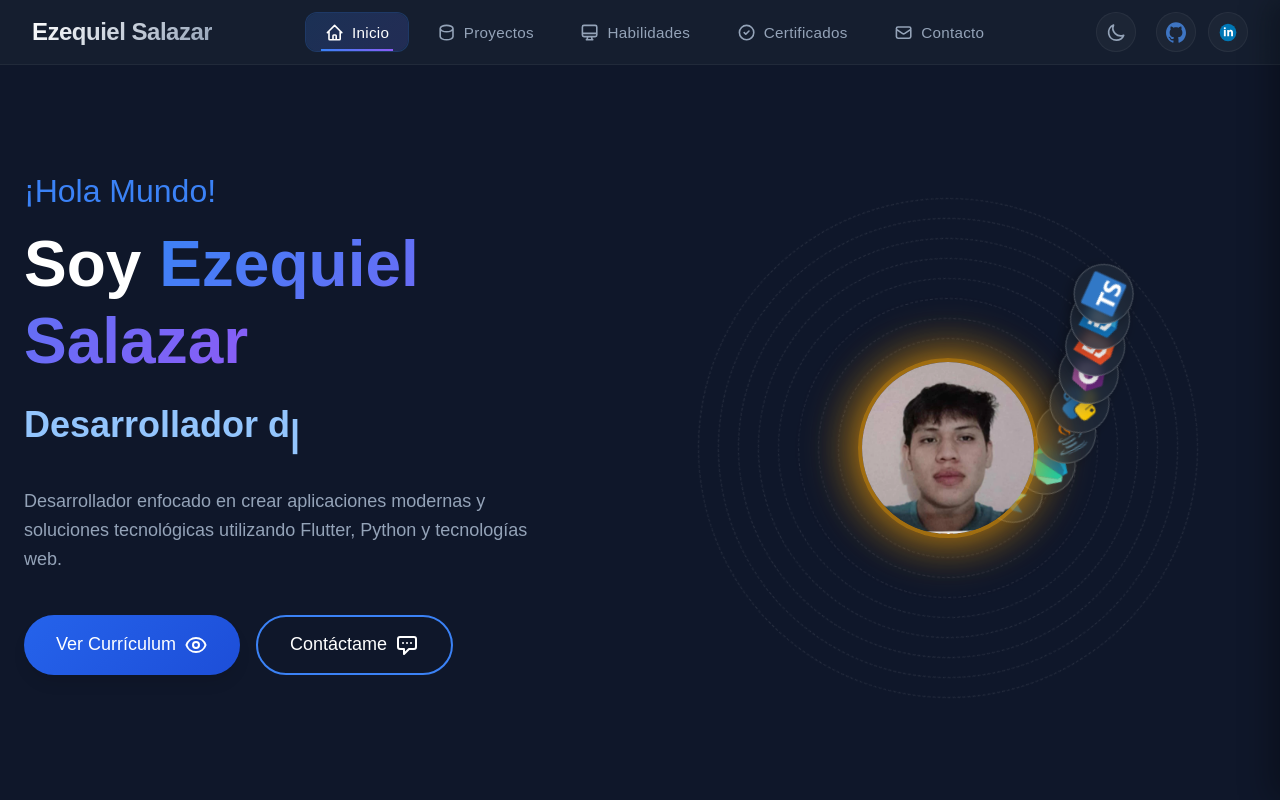
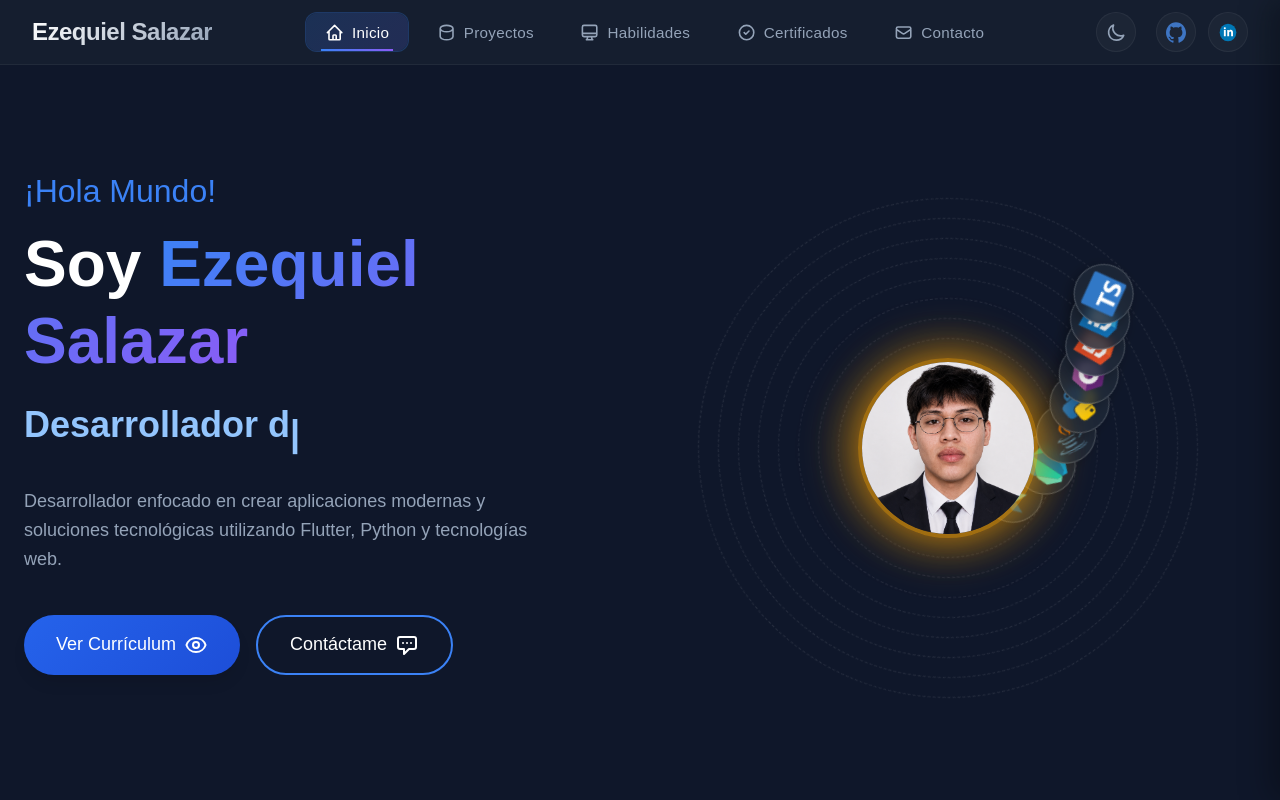
Before and after one commit to Ezequie1Sc/Portafolio, a React (Vite) app: page / in a window 1280 px wide. Shown: the top 800 px of the page. Built offline with nearby package versions, Linux system fonts and the light colour scheme.

Commit message:
feat(hero): actualizar fotografía de perfil

```diff
--- a/src/components/sections/Hero.tsx
+++ b/src/components/sections/Hero.tsx
@@ -118,7 +118,7 @@ const Hero = () => {
         <div className="solar-system">
           <div className="sun">
             <img
-              src="face.webp"
+              src="foto.png"
               alt="Ezequiel Salazar"
               className="profile-img"
             />
--- a/src/components/sections/Skills.tsx
+++ b/src/components/sections/Skills.tsx
@@ -21,7 +21,7 @@ const Skills = () => {
               <div className="about-me-image-container">
                 <div className="about-me-image-wrapper">
                   <img
-                    src="face.webp"
+                    src="foto.png"
                     alt="Profile"
                     className="about-me-image"
                   />
```
